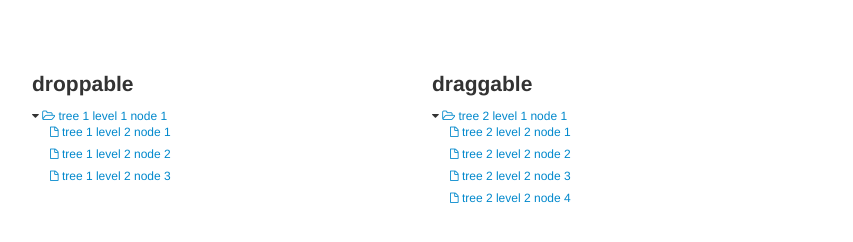
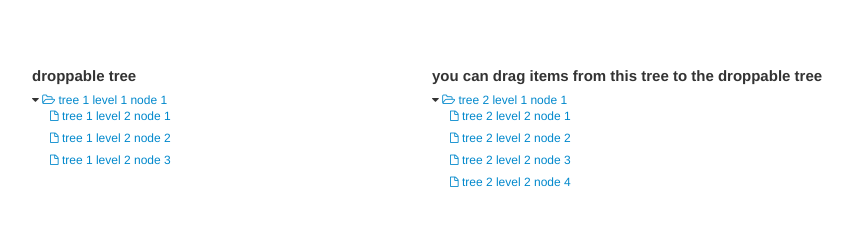
Before and after one commit to berwin9/treedragndropdemo, a website: page index.html in a window 1280 px wide. Shown: the whole page, without its empty margins (218-1071 px from the left). Drawn offline with Linux system fonts and the light colour scheme.

Commit message:
chore: add instruction on top of the trees

```diff
--- a/index.html
+++ b/index.html
@@ -19,7 +19,7 @@
         <div class="container" data-ng-controller="DemoController as demo">
             <div class="row">
                 <div class="span5 offset1">
-                    <h3>droppable</h3>
+                    <h4>droppable tree</h4>
                     <div class="center-block">
                         <div id="primary-tree" class="tree-view"
                             data-ens-tree="{
@@ -38,7 +38,7 @@
                 </div>
 
                 <div class="span6">
-                    <h3>draggable</h3>
+                    <h4>you can drag items from this tree to the droppable tree</h4>
                     <div id="secondary-tree" class="tree-view"
                         data-ens-tree="{
                             onClick: demo.onSecondaryTreeClick,
```
